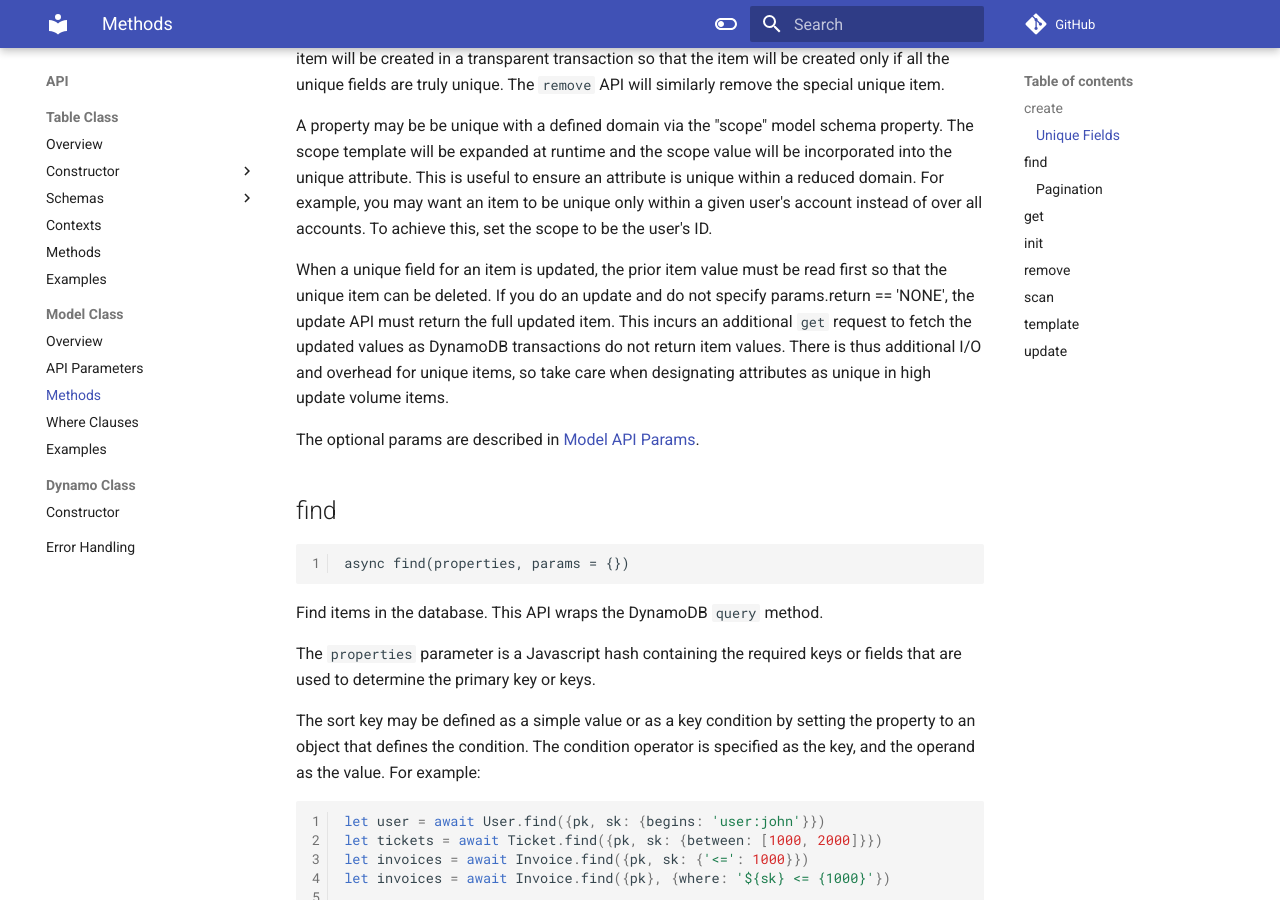
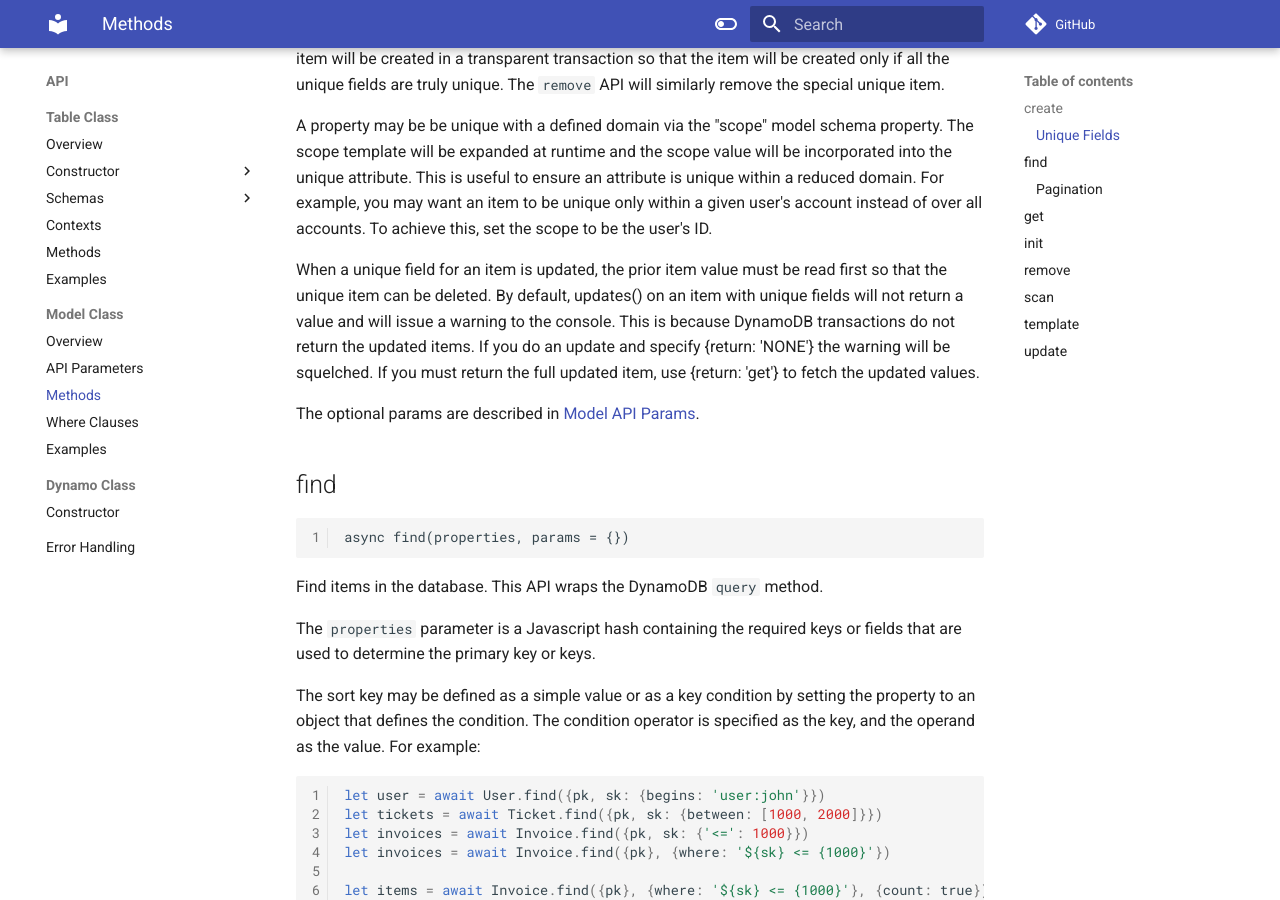
Before and after one commit to sensedeep/onedoc, an MkDocs documentation site: the page built from docs/api/model/methods.md, in a window 1280 px wide and 900 px high, scrolled down 1171 px. Built offline with MkDocs 1.6.1 and Material for MkDocs 9.7.7, drawn with Linux system fonts in a browser that asks for light colours; comment, search, counter and statistics services are not loaded; some of the changed text lies outside the part shown.

Commit message:
DOC: improve doc for update and unique items and return

```diff
--- a/docs/api/model/methods.md
+++ b/docs/api/model/methods.md
@@ -28,7 +28,7 @@
 
 A property may be be unique with a defined domain via the "scope" model schema property. The scope template will be expanded at runtime and the scope value will be incorporated into the unique attribute. This is useful to ensure an attribute is unique within a reduced domain. For example, you may want an item to be unique only within a given user's account instead of over all accounts. To achieve this, set the scope to be the user's ID.
 
-When a unique field for an item is updated, the prior item value must be read first so that the unique item can be deleted. If you do an update and do not specify params.return == 'NONE', the update API must return the full updated item. This incurs an additional `get` request to fetch the updated values as DynamoDB transactions do not return item values. There is thus additional I/O and overhead for unique items, so take care when designating attributes as unique in high update volume items.
+When a unique field for an item is updated, the prior item value must be read first so that the unique item can be deleted. By default, updates() on an item with unique fields will not return a value and will issue a warning to the console. This is because DynamoDB transactions do not return the updated items. If you do an update and specify {return: 'NONE'} the warning will be squelched. If you must return the full updated item, use {return: 'get'} to fetch the updated values.
 
 The optional params are described in [Model API Params](../params).
 
@@ -263,6 +263,8 @@
 The `params.remove` parameter may be set to a list of properties to remove.
 The `params.set` parameter may be set to a hash, where the hash keys are the properties to modify and the values are expresions.
 
+The `params.return` parameter may be set to 'NONE' to return no result or 'get' to perform a transparent get() call to retrieve the updated item. Normally, update() will return the updated item automatically, however, it the item has unique attributes, a transaction is used which does not return the updated item. In this case, use {return: 'get'} to retrieve and return the updated item.
+
 The propertys provided to params.add, delete, remove and set are property names (not mapped attribute names).
 
 If a property is specified in the API `properties` first argument and the property is also set in params.set, params.delete, params.remove or params.add, then the params.* property value takes precedence.
```
Also changed, not shown: docs/api/model/params.md (+1 -1 lines).
